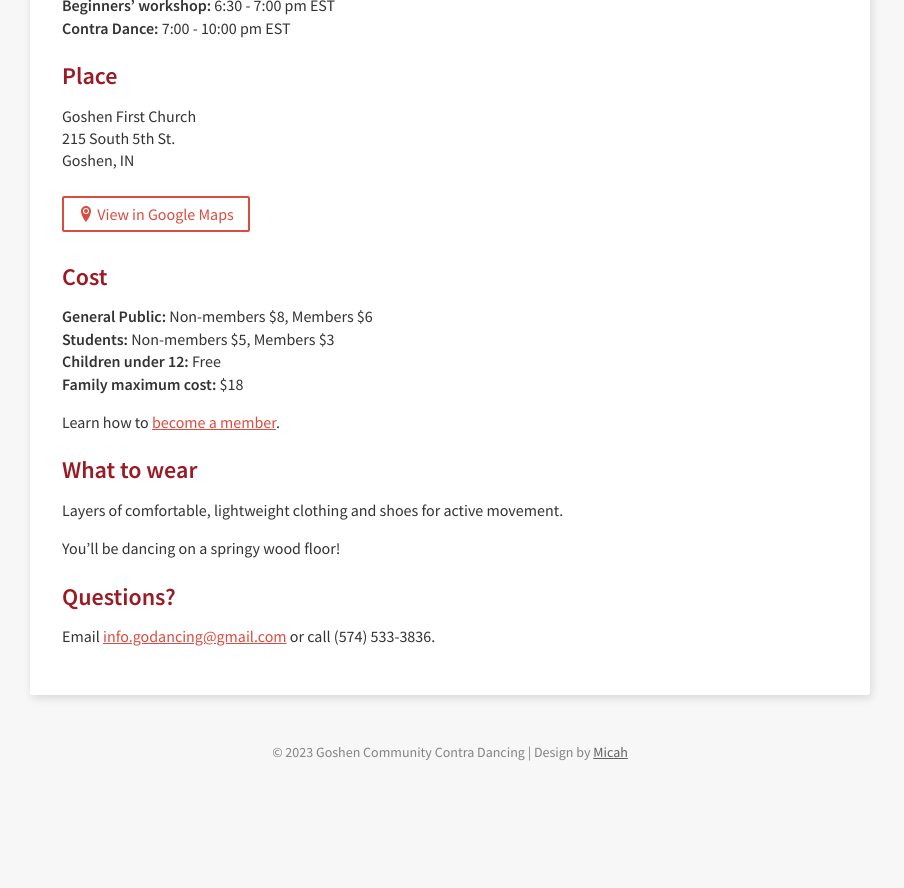
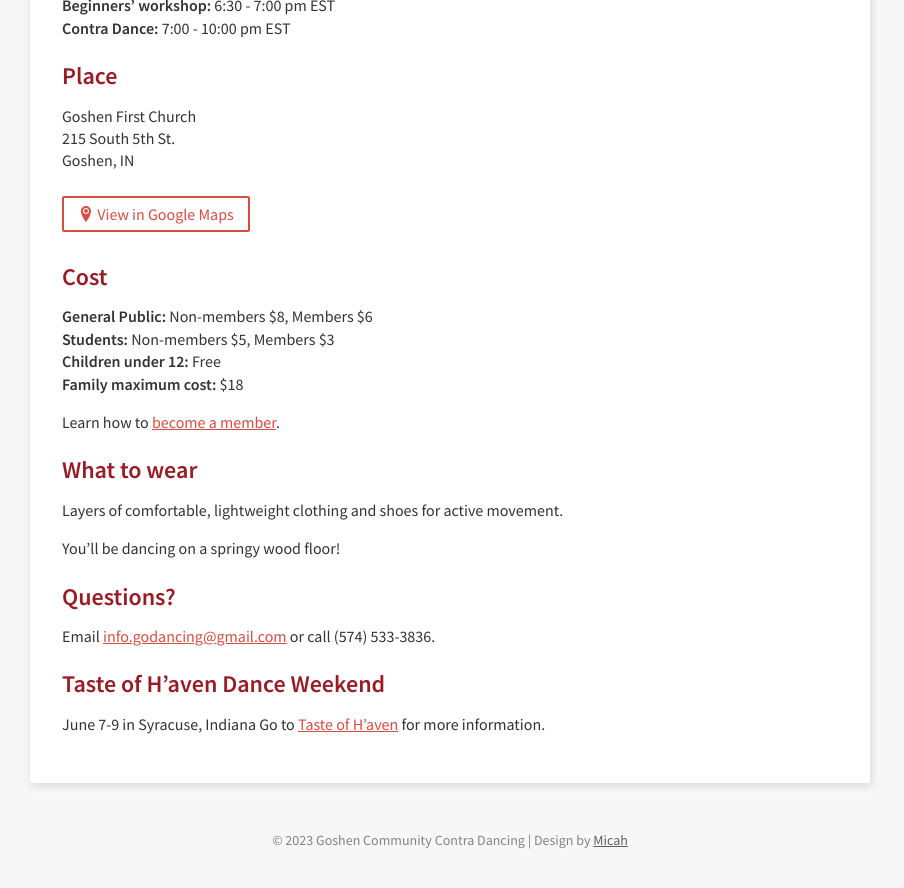
Before and after one commit to godancing/godancing.github.io, a Jekyll site: the page built from index.markdown, in a window 1280 px wide and 900 px high, scrolled down 668 px. Shown: the top 888 px of the window, without its empty margins (190-1094 px from the left). Built offline with Jekyll 4.4.1, drawn with Linux system fonts in a browser that asks for light colours; before the commit the page ends 1480 px from its top, so only the background shows below that.

Commit message:
Update index.markdown
Taste of H'aven info

```diff
--- a/index.markdown
+++ b/index.markdown
@@ -45,3 +45,7 @@ You'll be dancing on a springy wood floor!
 
 ## Questions?
 Email [info.godancing@gmail.com](mailto:info.godancing@gmail.com) or call (574) 533-3836.
+
+## Taste of H'aven Dance Weekend
+June 7-9 in Syracuse, Indiana
+Go to [Taste of H'aven](https://www.contracorners.net/events/taste-of-haven-2024/) for more information.
```
